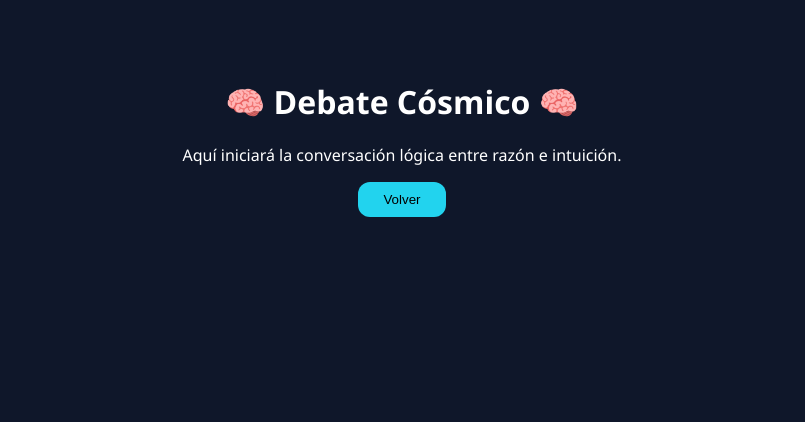
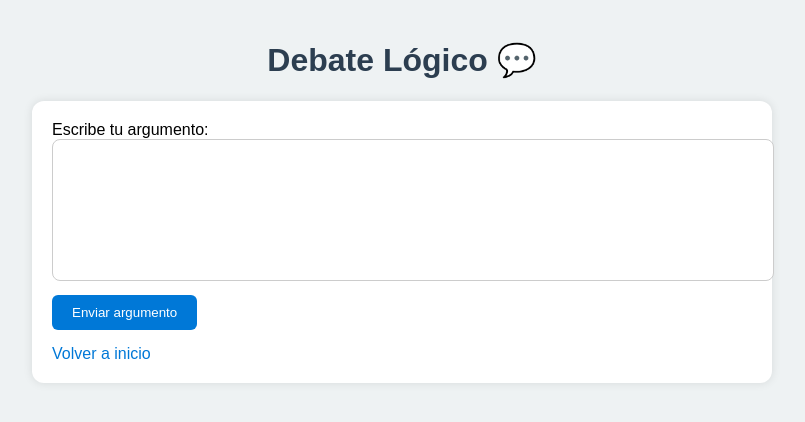
Before and after one commit to ivanramos248-hue/2-prueba-de-debate-logico, a Flask app: page /debate in a window 1280 px wide. Shown: the top 422 px of the page, without its empty margins (238-1043 px from the left). Run offline with Flask 3, Linux system fonts and the light colour scheme.

Commit message:
Update debate.html

```diff
--- a/templates/debate.html
+++ b/templates/debate.html
@@ -3,28 +3,77 @@
 <head>
     <meta charset="UTF-8">
     <meta name="viewport" content="width=device-width, initial-scale=1.0">
-  <title>Debate Cósmico</title>
+    <title>Debate Lógico</title>
     <style>
         body {
-      background-color: #0f172a;
-      color: #fff;
-      font-family: 'Segoe UI', sans-serif;
+            font-family: Arial, sans-serif;
+            background: #eef2f3;
+            margin: 0;
+            padding: 20px;
+        }
+        h1 {
             text-align: center;
-      margin-top: 80px;
+            color: #2c3e50;
+        }
+        .container {
+            max-width: 700px;
+            margin: 0 auto;
+            background: white;
+            padding: 20px;
+            border-radius: 12px;
+            box-shadow: 0 0 10px rgba(0,0,0,0.1);
+        }
+        textarea {
+            width: 100%;
+            height: 120px;
+            border-radius: 8px;
+            padding: 10px;
+            border: 1px solid #ccc;
+            resize: none;
         }
         button {
-      background-color: #22d3ee;
+            margin-top: 10px;
+            padding: 10px 20px;
+            background: #0078D7;
+            color: white;
             border: none;
-      color: black;
-      padding: 10px 25px;
-      border-radius: 12px;
+            border-radius: 6px;
             cursor: pointer;
+        }
+        button:hover {
+            background: #005bb5;
+        }
+        .response {
+            margin-top: 20px;
+            padding: 10px;
+            background: #f0f0f0;
+            border-radius: 6px;
+        }
+        a {
+            display: inline-block;
+            margin-top: 15px;
+            text-decoration: none;
+            color: #0078D7;
         }
     </style>
 </head>
 <body>
-  <h1>🧠 Debate Cósmico 🧠</h1>
-  <p>Aquí iniciará la conversación lógica entre razón e intuición.</p>
-  <button onclick="window.location.href='/'">Volver</button>
+    <h1>Debate Lógico 💬</h1>
+    <div class="container">
+        <form method="POST">
+            <label for="argumento">Escribe tu argumento:</label>
+            <textarea name="argumento" id="argumento" required></textarea>
+            <button type="submit">Enviar argumento</button>
+        </form>
+
+        {% if respuesta %}
+        <div class="response">
+            <strong>Respuesta:</strong>
+            <p>{{ respuesta }}</p>
+        </div>
+        {% endif %}
+
+        <a href="/">Volver a inicio</a>
+    </div>
 </body>
 </html>
```
Lines whose indentation alone changed are shown as unchanged.
